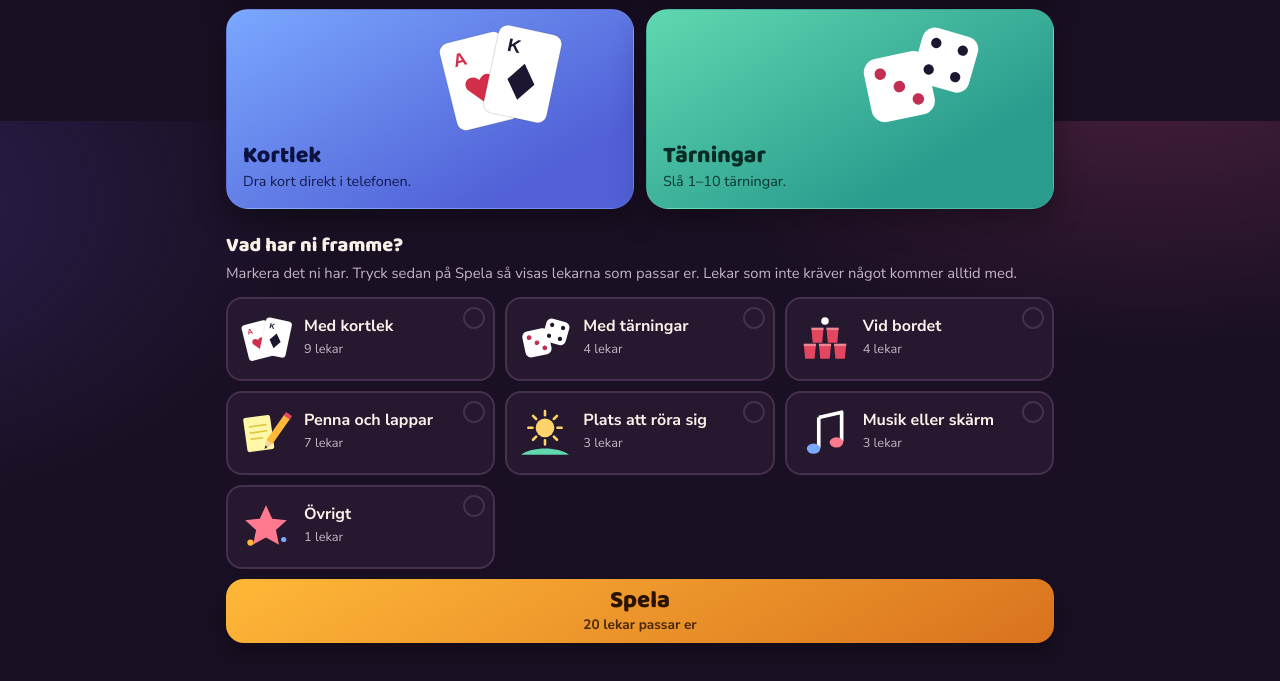
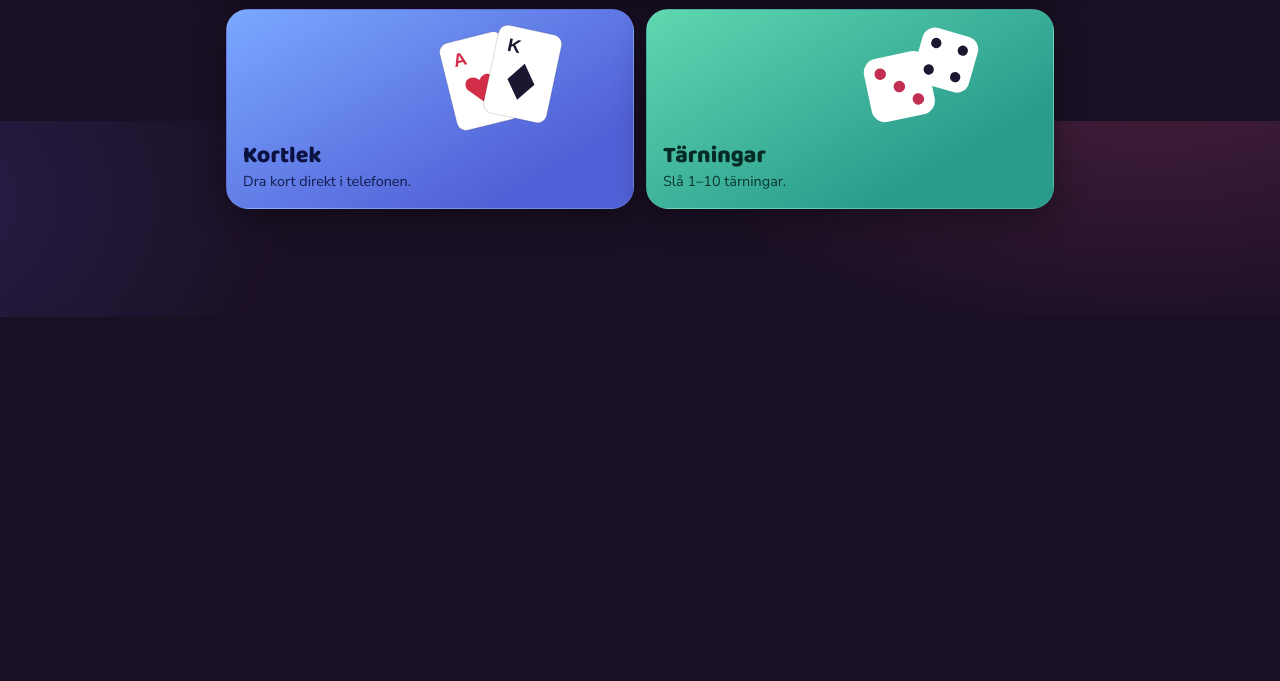
Before and after one commit to simswa1/dryckeslexikon, a plain HTML site: page index.html in a window 1280 px wide. Shown: the part 679-1360 px from the top of the page. After the commit the page ends 996 px from the top, so only its background shows below. Drawn offline with Linux system fonts and the light colour scheme.

Commit message:
Ta bort 'Vad har ni framme?' och Spela-knappen från startsidan
Simon bad om att sektionen tas bort. Lekarna nås via Alla lekar.
sw.js får ny cacheversion så telefoner hämtar den nya sidan.

Co-Authored-By: Claude Opus 5.5 <noreply@anthropic.com>
Claude-Session: https://claude.ai/code/session_0191tfgDa22wQDbgN9ShDTjT

```diff
--- a/index.html
+++ b/index.html
@@ -489,16 +489,7 @@ function start(){
       ${ikon('kort')}<h2>Kortlek</h2><p>Dra kort direkt i telefonen.</p></a>
     <a class="stor c-tarn" href="#tarningar">
       ${ikon('tarning')}<h2>Tärningar</h2><p>Slå 1–10 tärningar.</p></a>
-  </nav>
-  <section class="valja" aria-labelledby="vh">
-  <h3 class="rubrik" id="vh">Vad har ni framme?</h3>
-  <p class="vtext">Markera det ni har. Tryck sedan på Spela så visas lekarna som passar er. Lekar som inte kräver något kommer alltid med.</p>
-  <div class="kats" role="group" aria-label="Det här har vi">
-    ${GRUPPER.filter(g=>g.id!=='prat' && antal(l=>l._grupp===g.id)).map(g=>`<button type="button" class="kat" data-val="${g.id}" aria-pressed="${VAL.has(g.id)}">${ikon(g.ikon)}<span><b>${esc(g.namn)}</b><small>${antal(l=>l._grupp===g.id)} lekar</small></span><i class="bock" aria-hidden="true"></i></button>`).join('')}
-  </div>
-  <a class="spela" id="spelaknapp" href="#spela"></a>
-  </section>`;
-  uppdateraSpela();
+  </nav>`;
   const sok = $('#sok'), fl = $('#forslag');
   let akt = -1;
   const ga = () => { if (sok.value.trim()){ S.sok = sok.value; location.hash = 'alla'; } };
--- a/sw.js
+++ b/sw.js
@@ -1,5 +1,5 @@
 // Offline-stöd: sparar appen i telefonen. Byggversion ändras automatiskt vid varje bygge.
-const CACHE = 'dryckeslexikon-6c1acad30f';
+const CACHE = 'dryckeslexikon-f42acee16d';
 const FILER = ['./', './index.html', './manifest.webmanifest', './ikon/ikon-180.png', './ikon/ikon-192.png', './ikon/ikon-512.png', './ikon/ikon-32.png'];
 self.addEventListener('install', e => { e.waitUntil(caches.open(CACHE).then(c => c.addAll(FILER))); self.skipWaiting(); });
 self.addEventListener('activate', e => { e.waitUntil(caches.keys().then(k => Promise.all(k.filter(n => n !== CACHE).map(n => caches.delete(n))))); self.clients.claim(); });
```
Also changed, not shown: kalla/mall.html (+1 -10 lines), 1 other file.
